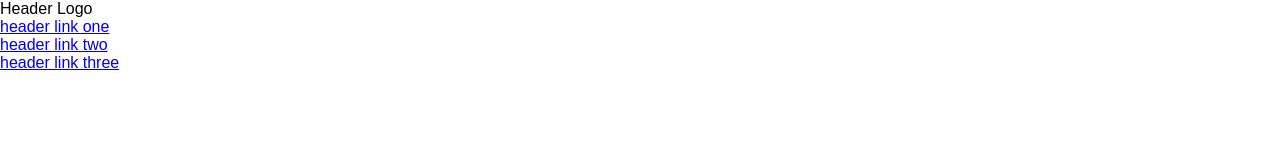
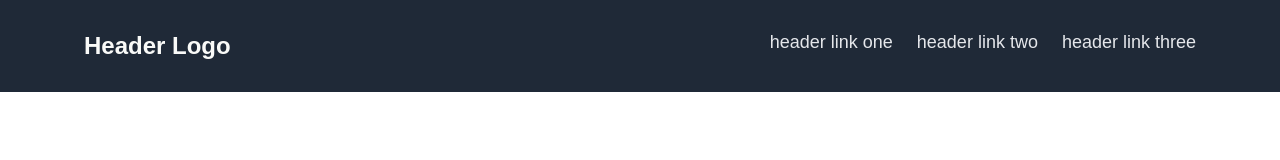
Before and after one commit to restfulcurrent/odin-landing-page, a plain HTML site: page index.html in a window 1280 px wide. Drawn offline with Linux system fonts and the light colour scheme.

Commit message:
Style header content

```diff
--- a/style.css
+++ b/style.css
@@ -12,3 +12,39 @@ body {
     font-family: Arial, Helvetica, sans-serif;
     min-height: 100vh;
 }
+
+.header-wrapper {
+    padding: 32px;
+    background-color: #1F2937;
+}
+
+.header {
+    display: flex;
+    justify-content: space-between;
+    gap: 88px;
+    max-width: 1112px;
+    margin: 0px auto;
+}
+
+.header > .logo {
+    font-size: 24px;
+    font-weight: 600;
+    color: #F9FAF8
+}
+
+.header > ul {
+    list-style-type: none;
+    display: flex;
+    justify-content: space-between;
+    gap: 24px;
+}
+
+.header > ul a {
+    text-decoration: none;
+    font-size: 18px;
+    color: #E5E7EB;
+}
+
+.header > ul a:hover {
+    color: #a3a5aa;
+}
```
